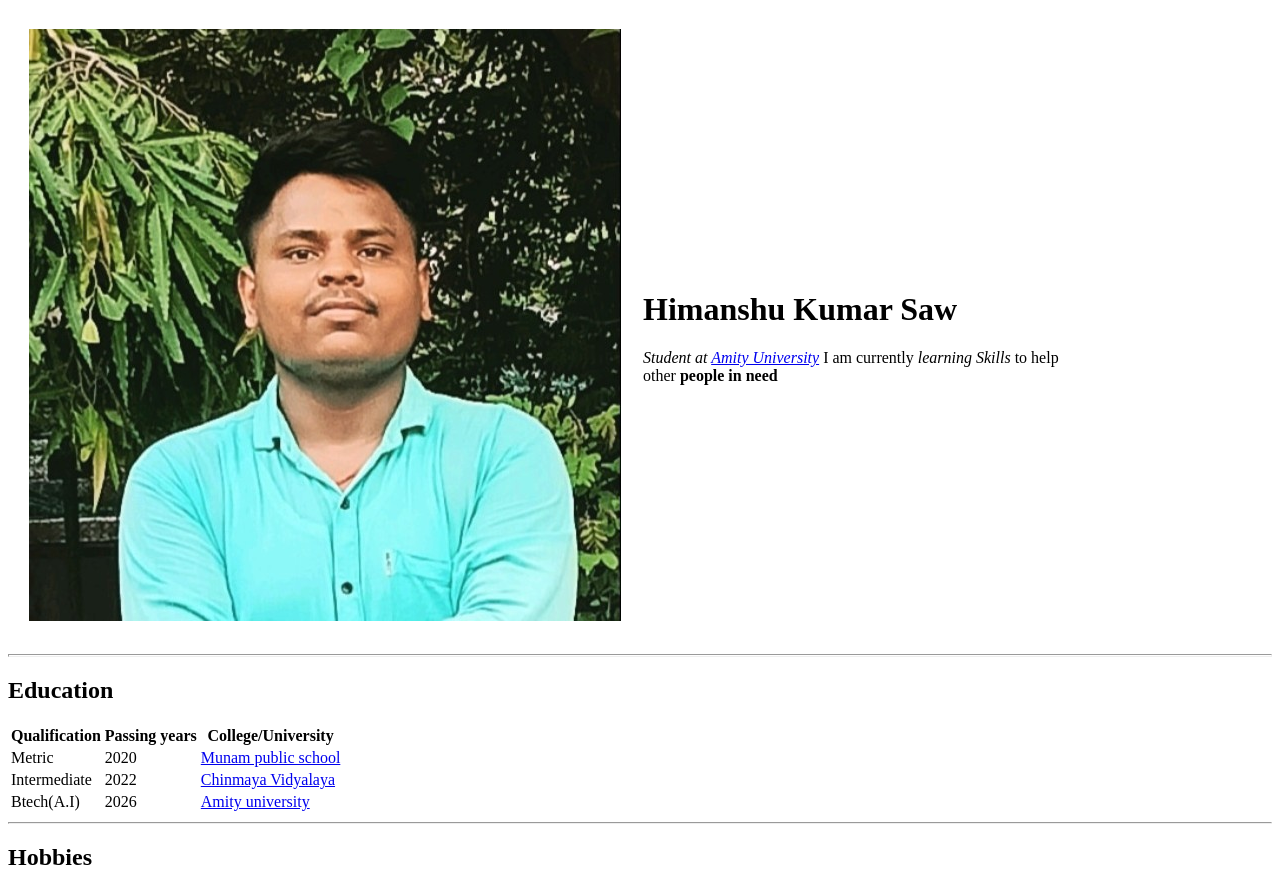
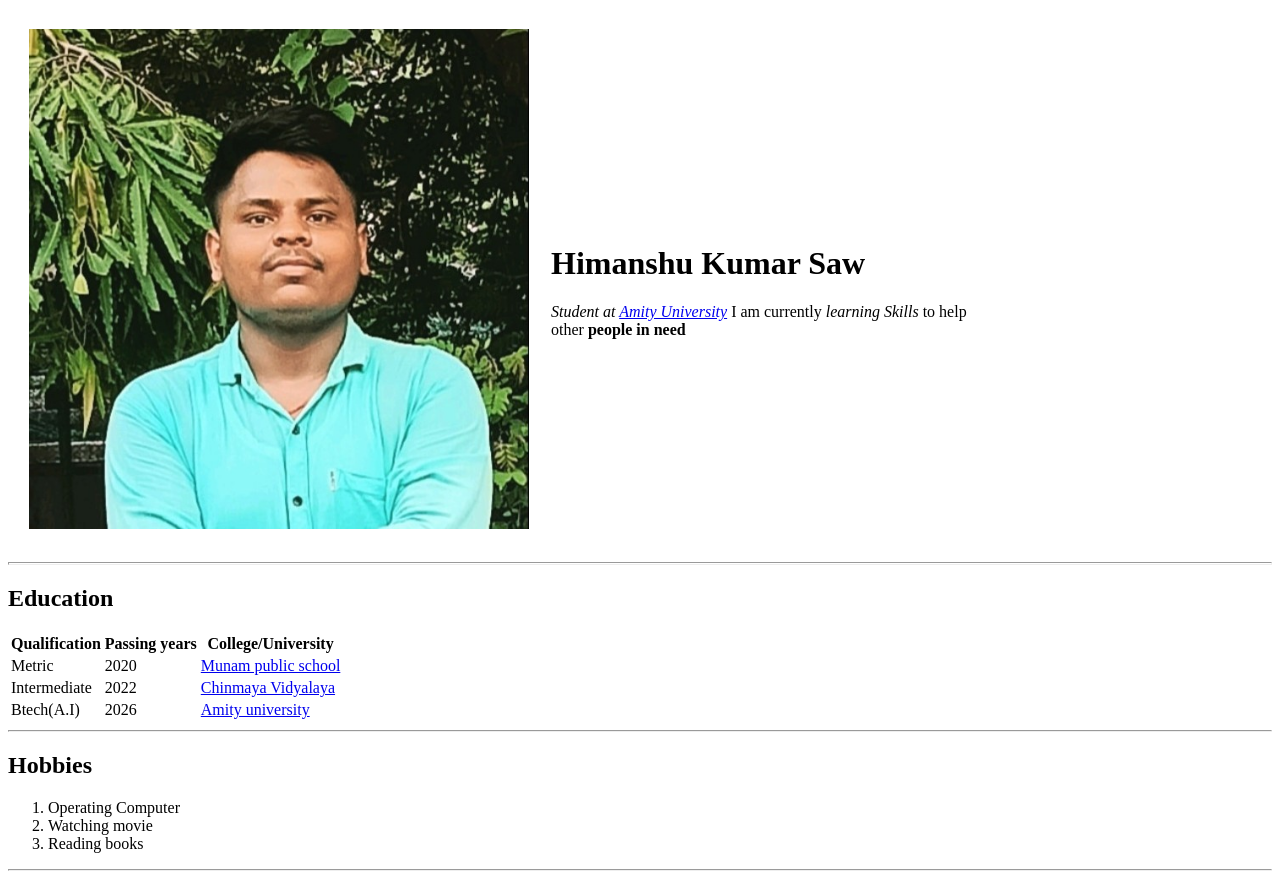
Before and after one commit to himanshu0ic7/CV, a plain HTML site: page index.html in a window 1280 px wide. Shown: the top 874 px of the page. Drawn offline with Linux system fonts and the light colour scheme.

Commit message:
Update index.html

```diff
--- a/index.html
+++ b/index.html
@@ -9,7 +9,7 @@
 <body>
     <table cellspacing="20">
         <tr>
-            <td><img src="pic.jpeg" Alt="Himanshu Picture">
+            <td><img src="pic.jpeg" Alt="Himanshu Picture" width="500" height="500">
             </td>
             <td><h1>Himanshu Kumar Saw</h1>
                 <p1><em>Student at <a href="https://www.amity.edu/">Amity University</a></em></p1>
```
